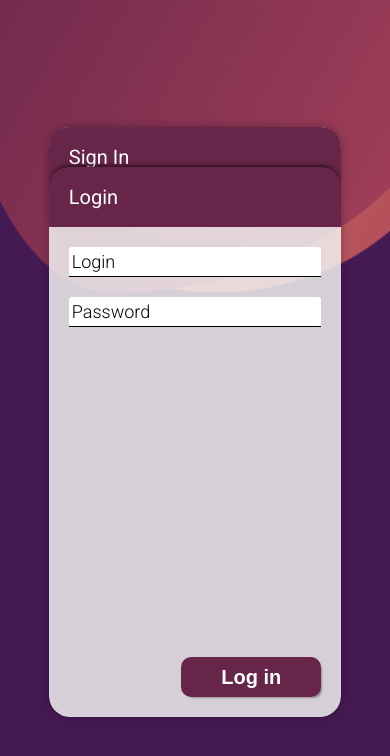
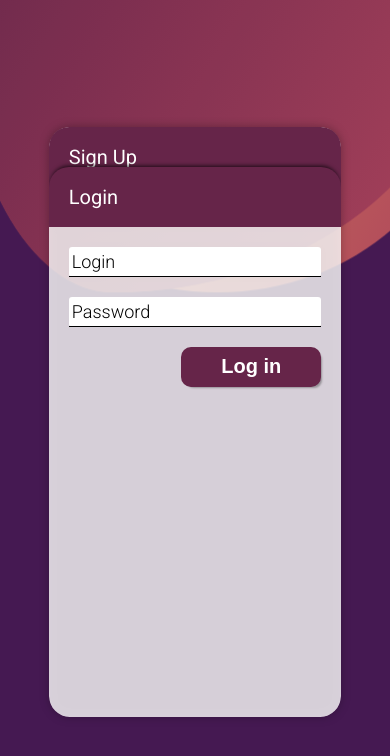
Before and after one commit to video-kid/signup-page, a React (Create React App) app: page / in a window 390 px wide. Shown: the top 756 px of the page. Built offline with nearby package versions, Linux system fonts and the light colour scheme.

Commit message:
Fix typo and form btn for mobile

```diff
--- a/src/pages/LoginPage/LoginPage.jsx
+++ b/src/pages/LoginPage/LoginPage.jsx
@@ -8,8 +8,8 @@ import { LoginPageTabs } from './modules/LoginPageTabs/LoginPageTabs';
 const LoginPage = () => {
   const tabsObj = {
     tab1: {
-      id: 'signin',
-      label: 'Sign In',
+      id: 'signup',
+      label: 'Sign Up',
       panelContent: <SigninForm />,
     },
     tab2: {
--- a/src/pages/LoginPage/modules/Form/Form.module.scss
+++ b/src/pages/LoginPage/modules/Form/Form.module.scss
@@ -3,10 +3,10 @@
   display: flex;
   flex-direction: column;
   justify-content: space-between;
-  height: calc(100% - 4rem);
   align-items: flex-end;
   @media (min-width: 864px) {
     margin: 3rem;
+    height: calc(100% - 60px);
   }
   section {
     width: 100%;
--- a/src/pages/LoginPage/modules/Form/SigninForm.jsx
+++ b/src/pages/LoginPage/modules/Form/SigninForm.jsx
@@ -22,7 +22,7 @@ const SigninForm = () => {
       <button
         type='submit'
         className={buttonStyles.button}>
-        Sign in
+        Sign up
       </button>
     </form>
   );
```
